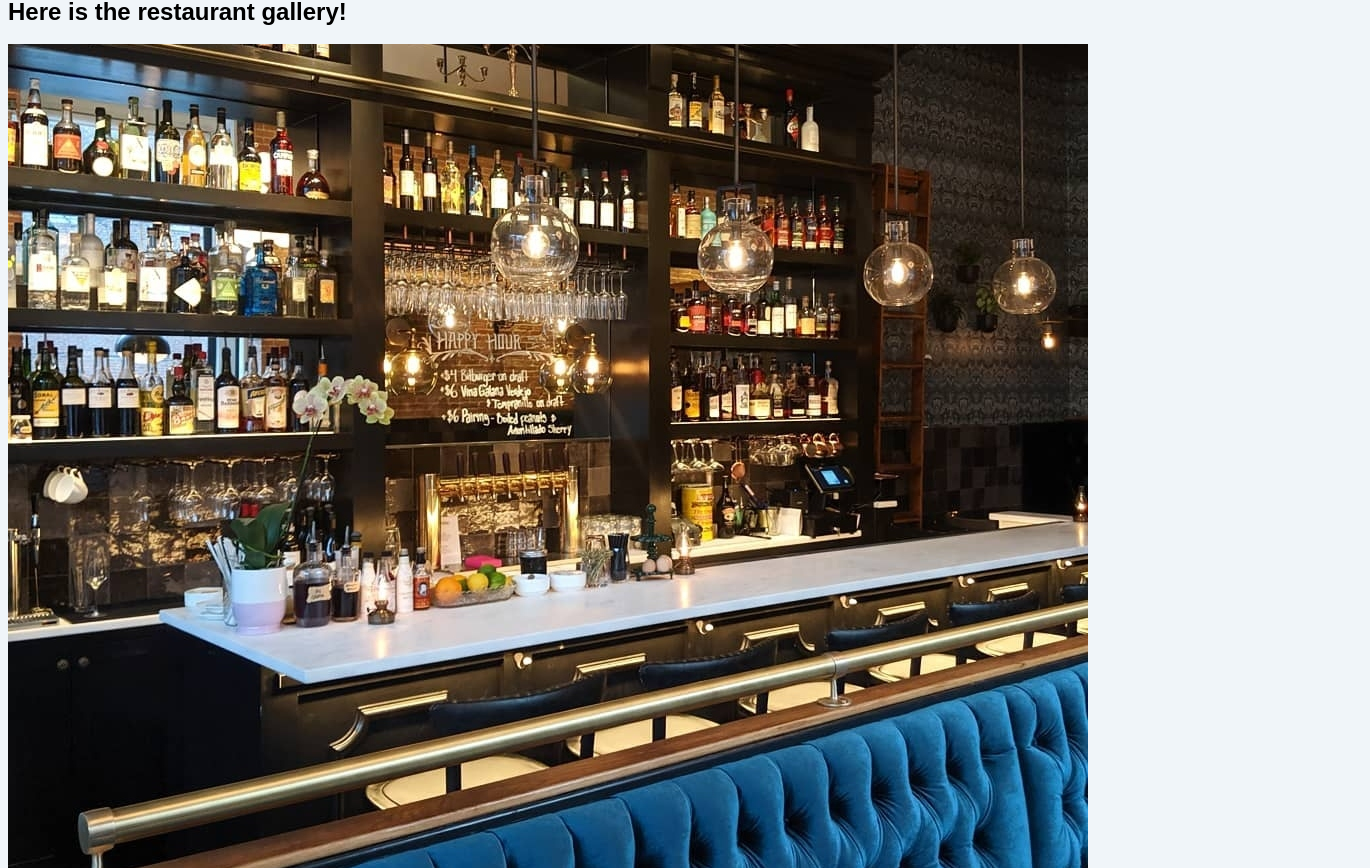
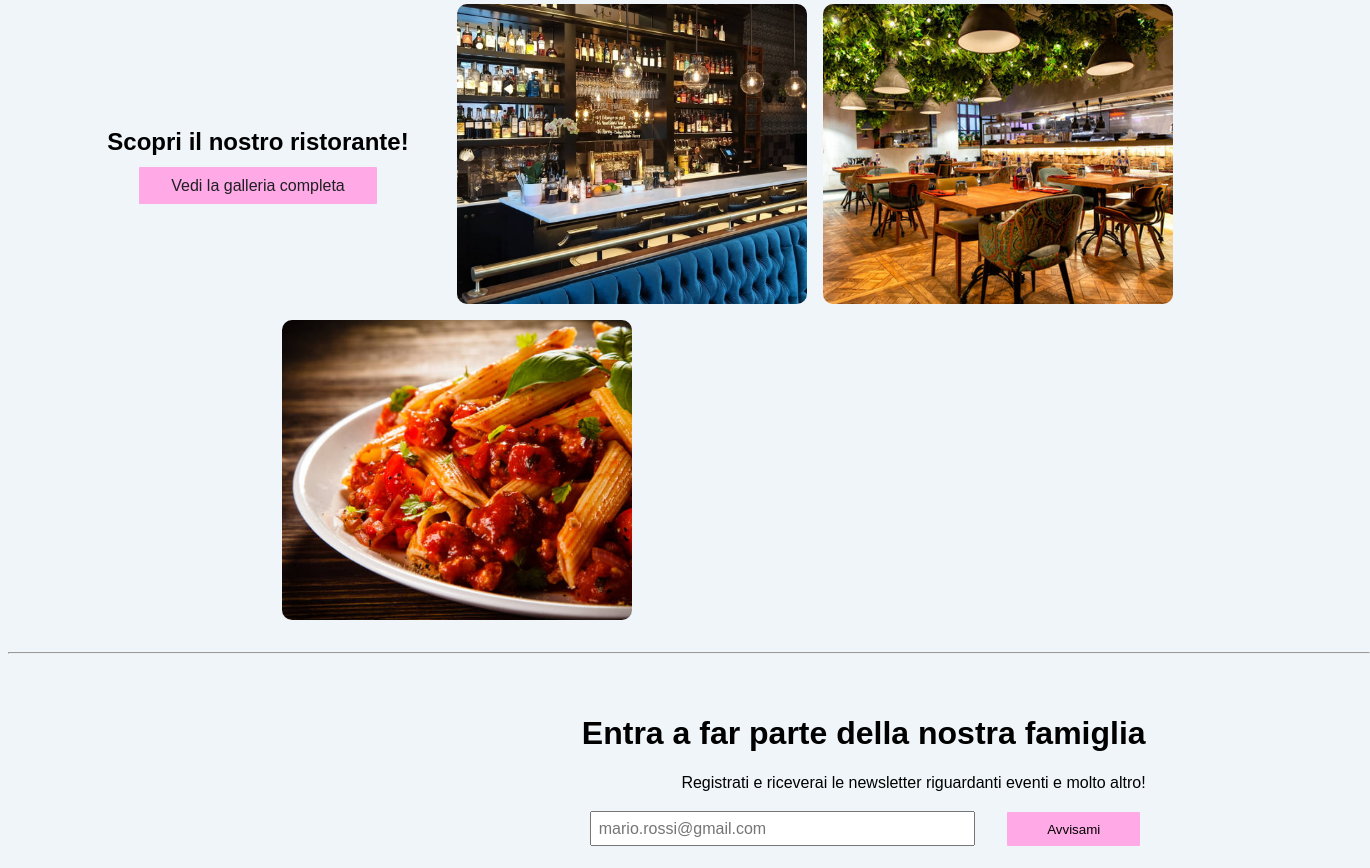
Before and after one commit to orlifera/prototipo, a React (Vite) app: page / in a window 1280 px wide. Shown: the part 772-1640 px from the top of the page, 1370 px wide, since content can reach past the window. Built offline with nearby package versions, Linux system fonts and the light colour scheme.

Commit message:
conclusione home prototipo

```diff
--- a/src/components/Home.jsx
+++ b/src/components/Home.jsx
@@ -18,12 +18,25 @@
                 </div>
             </div>
             <div id="gallery-div">
-                <h2 id='gallery-title'>Here is the restaurant gallery!</h2>
-                <img src={counter} alt="view of the counter" />
-                <img src={tables} alt="view of the tables" />
-                <img src={pasta} alt="view of a plate of pasta" />
+                <div id="gallery-text">
+                    <h2 id='gallery-title'>Scopri il nostro ristorante!</h2>
+                    <Link to="/gallery" id="gallery-btn" className='home-btn'>Vedi la galleria completa</Link>
+                </div>
+                <img className='gallery-img' src={counter} alt="view of the counter" />
+                <img className='gallery-img' src={tables} alt="view of the tables" />
+                <img className='gallery-img' src={pasta} alt="view of a plate of pasta" />
             </div>
-            <div id="newsletter"></div>
+            <hr></hr>
+            <div id="newsletter-div">
+                <div id='newsletter-text'>
+                    <h2 id="newsletter-title">Entra a far parte della nostra famiglia</h2>
+                    <p class="newsletter-subtitle">Registrati e riceverai le <span lang="en">newsletter</span> riguardanti eventi e molto altro!</p>
+                </div>
+                <form id="newsletter-form" method="post">
+                    <input type="email" placeholder="mario.rossi@gmail.com" required id="form-email" name='form-email' aria-label="Email"/>
+                    <button id="newsletter-btn" className='home-btn' type="submit">Avvisami</button>
+                </form>
+            </div>
         </>
     )
 }
--- a/src/index.css
+++ b/src/index.css
@@ -272,3 +272,75 @@
 #menu-btn {
   padding: .7em 2em;
 }
+
+#gallery-div {
+  display: flex;
+  flex-direction: row;
+  flex-wrap: wrap;
+  justify-content: center;
+  align-items: center;
+  gap: 1em;
+  margin: 0 auto;
+  padding: 1.5em .7em;
+}
+
+#gallery-btn {
+  padding: .6em 2em;
+}
+
+#gallery-text {
+  margin-right: 2em;
+}
+
+.gallery-img {
+  width: 100%;
+  max-width: 350px;
+  height: 300px;
+  object-fit: cover;
+  border-radius: 10px;
+}
+
+#gallery-div::after {
+  content: "";
+  width: 350px;
+}
+
+hr {
+  width: 85em;
+}
+
+#newsletter-div {
+    padding: 2em 0;
+    width: 100%;
+}
+
+#newsletter-text {
+    text-align: right;
+    width: 90%;
+}
+
+#newsletter-form {
+    text-align: right;
+    width: 90%;
+}
+
+#newsletter-title {
+    font-size: 2em;
+}
+
+#newsletter-subtitle {
+    font-size: 1em;
+}
+
+#newsletter-form #form-email {
+    font-size: 1em;
+    width: 23em;
+    padding: .4em;
+    margin-right: 2em;
+}
+
+#newsletter-btn {
+    padding: .7em 3em;
+    margin: unset;
+    margin-right: 0.4em
+}
```
